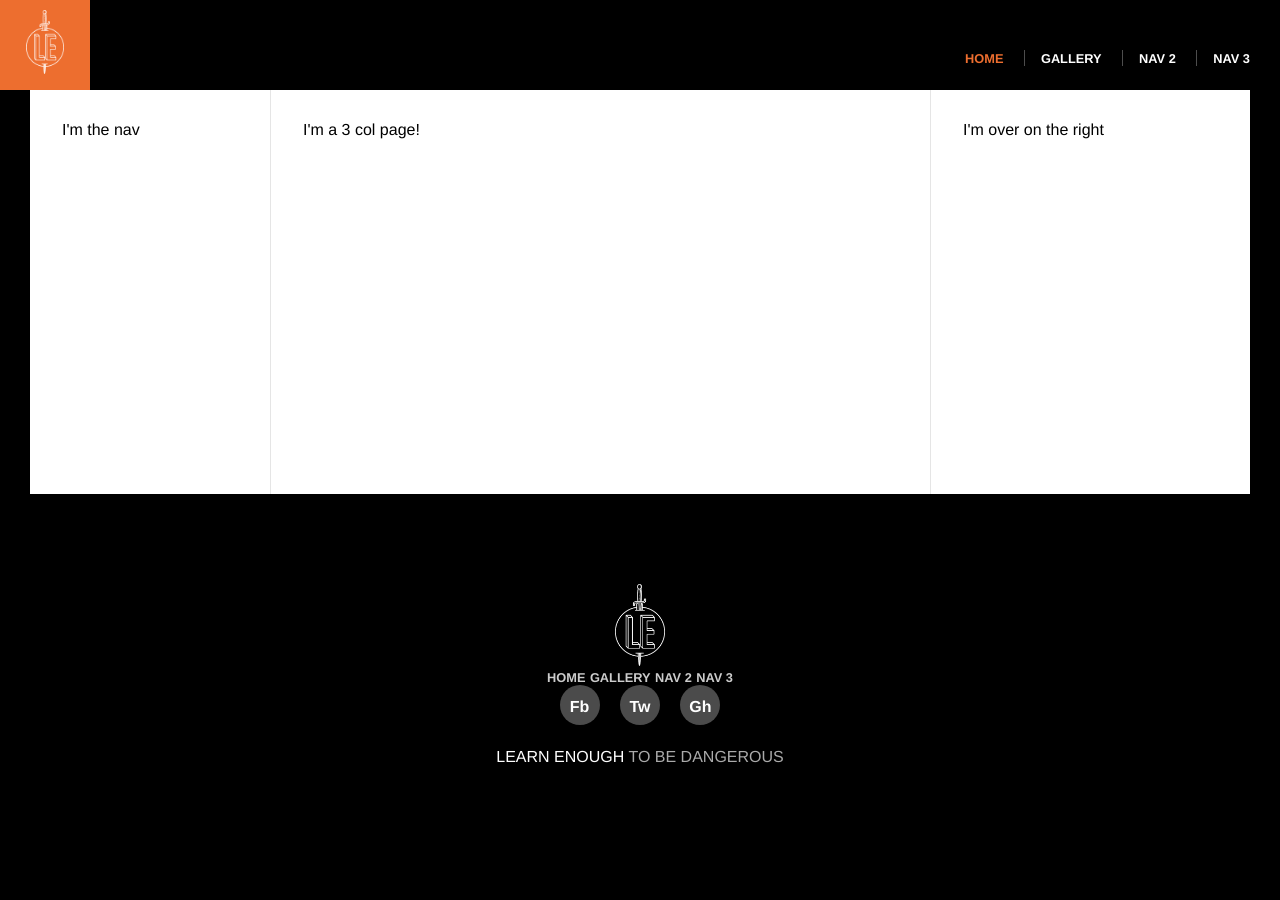
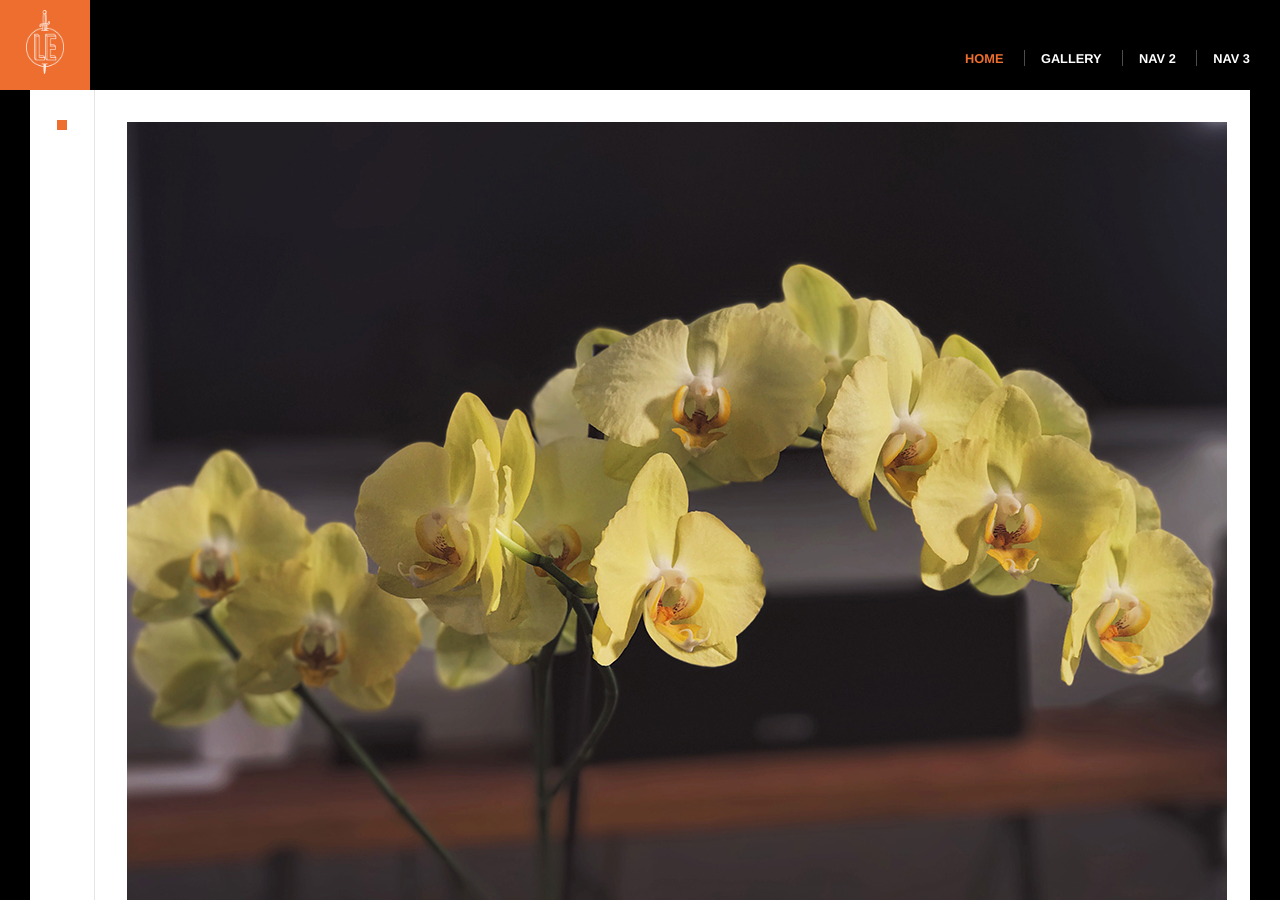
Before and after one commit to agakesik/full-website, a Jekyll site: the page built from gallery/index.html, in a window 1280 px wide and 900 px high. Built offline with Jekyll 4.4.1, drawn with Linux system fonts in a browser that asks for light colours.

Commit message:
style gallery page

```diff
--- a/css/main.css
+++ b/css/main.css
@@ -283,3 +283,43 @@ margin-bottom: 0.25em;
 .bio-copy a {
   font-size: 0.75em;
 }
+
+
+/* GALLERY STYLES */
+
+.gallery-thumbs {
+  height: 90vh;
+  overflow: auto;
+}
+.gallery-thumbs > div {
+  cursor: pointer;
+}
+.gallery-thumbs img {
+  box-sizing: border-box;
+  box-shadow: 0 0 0 5px transparent;
+  display: inline-block;
+  margin: 0 0 10px;
+  opacity: 0.5;
+  transition: all 0.5s ease-in-out;
+  width: 100%;
+}
+.gallery-thumbs img:hover {
+  opacity: 1;
+}
+.gallery-thumbs .current img {
+  box-shadow: 0 0 0 5px #ed6e2f;
+  opacity: 1;
+  cursor: default;
+}
+.gallery-photo {
+  position: relative;
+}
+.gallery-photo img {
+  width: 100%;
+}
+.gallery-info {
+  font-size: 0.8rem;
+}
+.gallery-info h3 {
+  margin-bottom: 1em;
+}
--- a/gallery/index.html
+++ b/gallery/index.html
@@ -2,13 +2,24 @@
 layout: default
 ---
 <div class="gallery col-three">
-  <div class="col col-nav">
-    I'm the nav
+  <div class="col col-nav gallery-thumbs" id="gallery-thumbs">
+    <div class="current">
+      <img src="/images/small/slide1.jpg" alt="Image title 1">
+    </div>
+    <div>
+      <img src="/images/small/slide1.jpg" alt="Image title 1">
+    </div>
   </div>
+
   <div class="col col-content">
-    I'm a 3 col page!
+    <div class="gallery=photo" id="gallery-photo">
+      <img src="/images/large/slide1.jpg" alt="Image title 1">
+    </div>
+    </div>
+
+  <div class="col col-aside gallery-info" id="gallery-info">
+    <h3>Image Title 1</h3>
+    <p> Image description 1</p>
   </div>
-  <div class="col col-aside">
-    I'm over on the right
-  </div>
+
 </div>
--- a/index.html
+++ b/index.html
@@ -2,6 +2,7 @@
 layout: default
 ---
 <div class="home">
+
   <div class="full-hero hero-home">
     <div class="hero-content">
       <h1>CODE DANGEROUSLY</h1>
@@ -118,7 +119,7 @@ layout: default
     <a href="https://learnenough.com/#email_list">sign up for our official
     email list</a> now.
   </p>
-  <h3>Background</h3>
+  <h2>Background</h2>
   <p>
     Learn Enough to Be Dangerous is an outgrowth of the
     <a href="https://www.railstutorial.org/">Ruby on Rails Tutorial</a> and the
@@ -131,4 +132,5 @@ layout: default
     Other related tutorials can be found at
     <a href="https://learnenough.com/">learnenough.com</a>.
   </p>
+
 </div>
```
Also changed, not shown: images/large/slide1.jpg (added), images/small/slide1.jpg (added).
